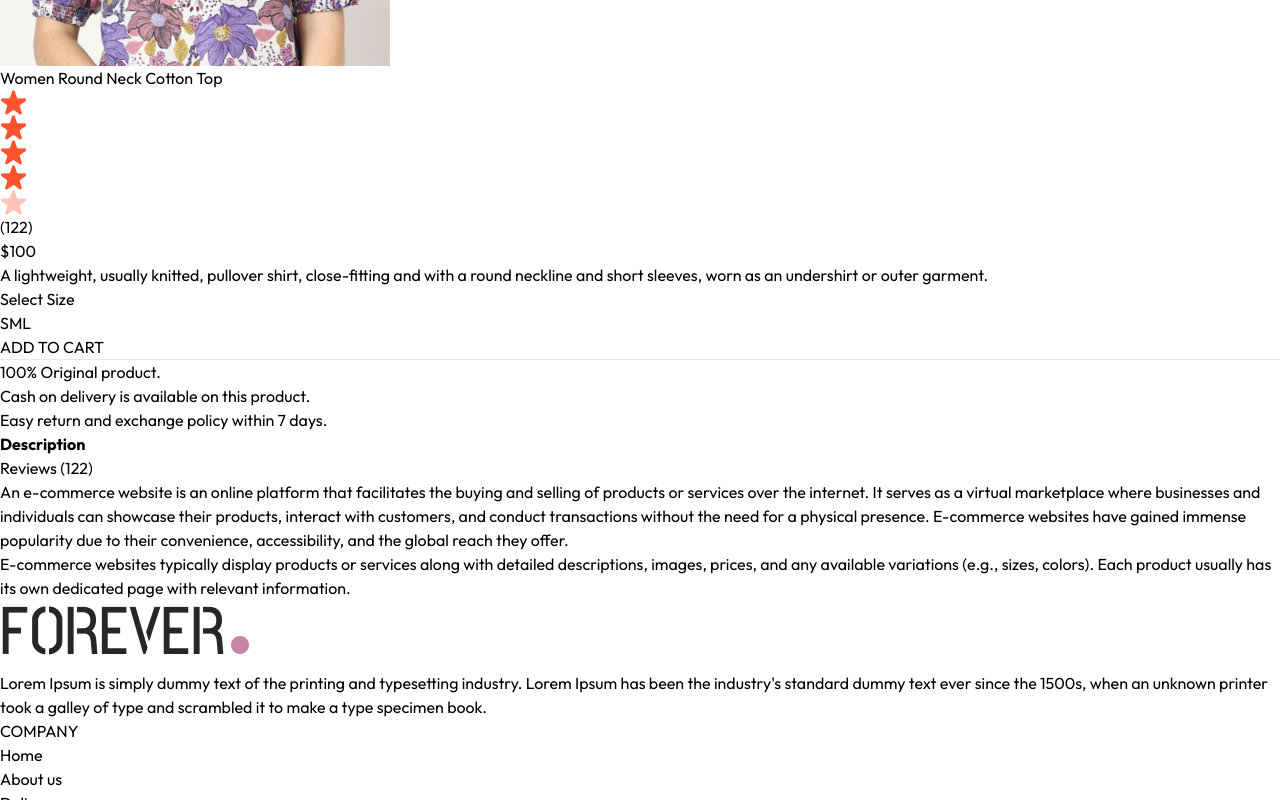
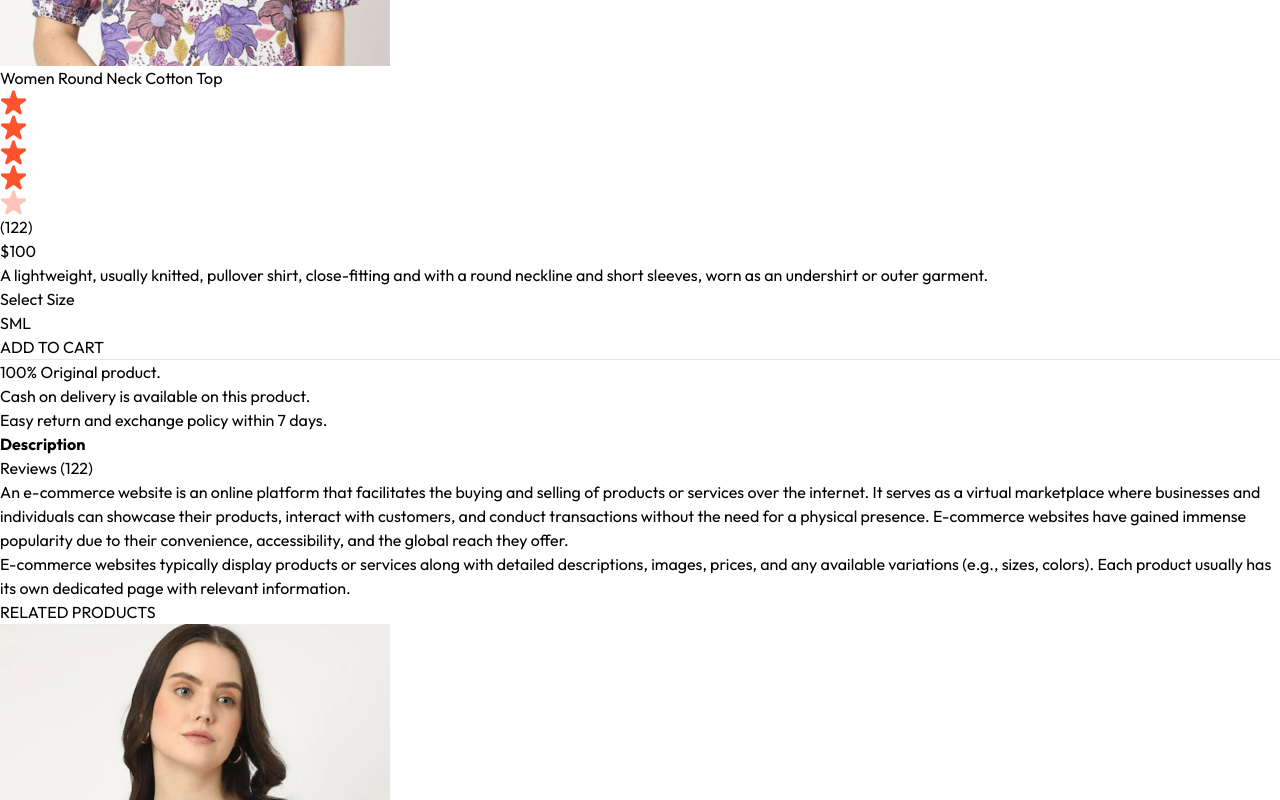
Before and after one commit to MAbdurahman/mern-forever-project, a React (Vite) app in the folder frontend/: page /product/aaaaa in a window 1280 px wide. Shown: the part 1356-2156 px from the top of the page. Built offline with nearby package versions, Linux system fonts and the light colour scheme.

Commit message:
Complete pages/ProductPage.jsx, except for add to cart functionality

```diff
--- a/frontend/src/pages/ProductPage.jsx
+++ b/frontend/src/pages/ProductPage.jsx
@@ -2,6 +2,7 @@ import React, {useContext, useEffect, useState} from 'react';
 import { useParams } from 'react-router-dom';
 import { ShopContext } from '../context/ShopContext.jsx';
 import { assets } from '../assets/img/assets.js';
+import RelatedProductsComponent from '../components/RelatedProductsComponent.jsx';
 
 
 export default function ProductPage() {
@@ -111,8 +112,8 @@ export default function ProductPage() {
 
             {/* --------- display related products ---------- */}
 
-            {/*<RelatedProducts category={productData.category}
-                             subCategory={productData.subCategory}/>*/}
+            <RelatedProductsComponent category={productData.category}
+                             subCategory={productData.subCategory}/>
 
          </div>
       ) : <div className=' opacity-0'></div>
```
